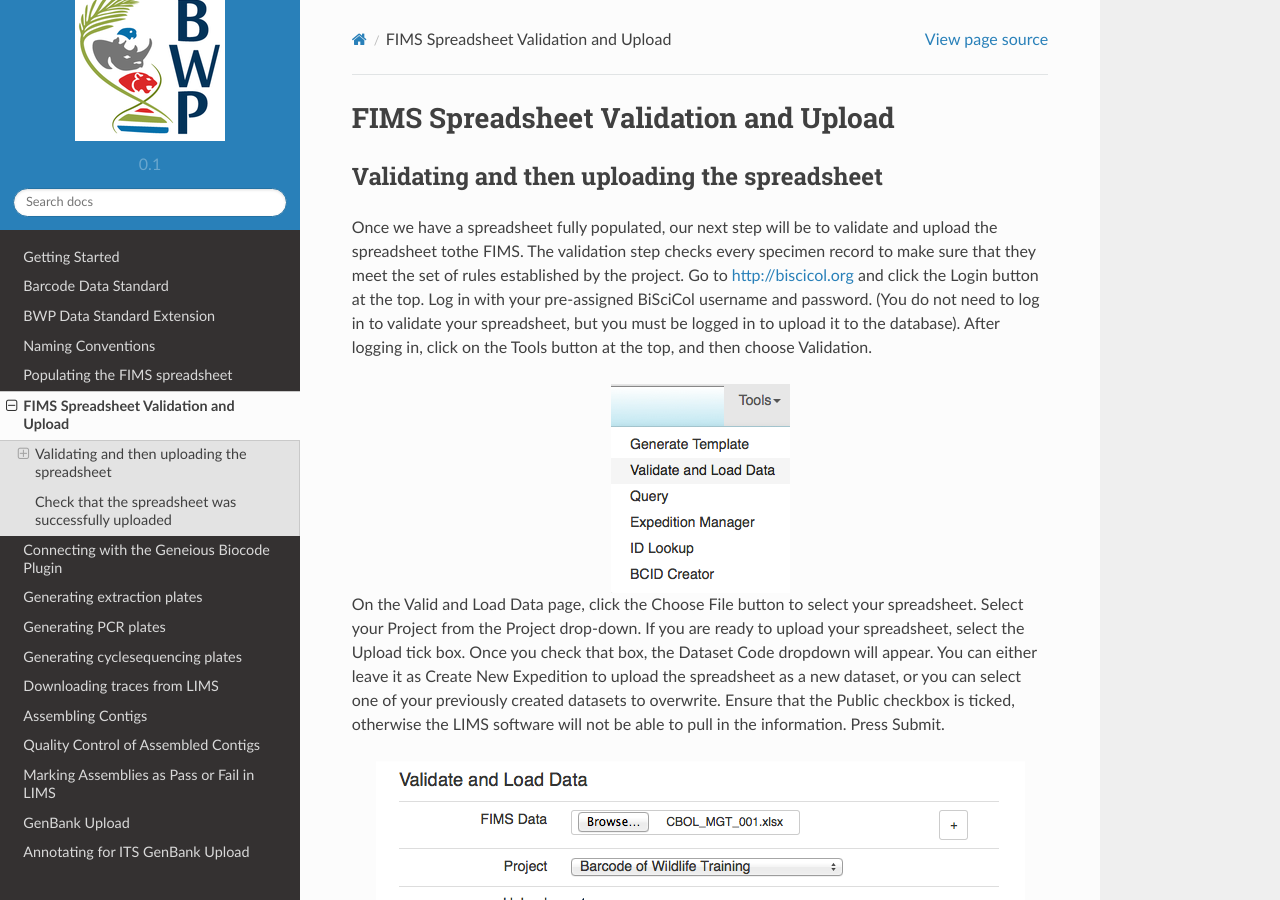
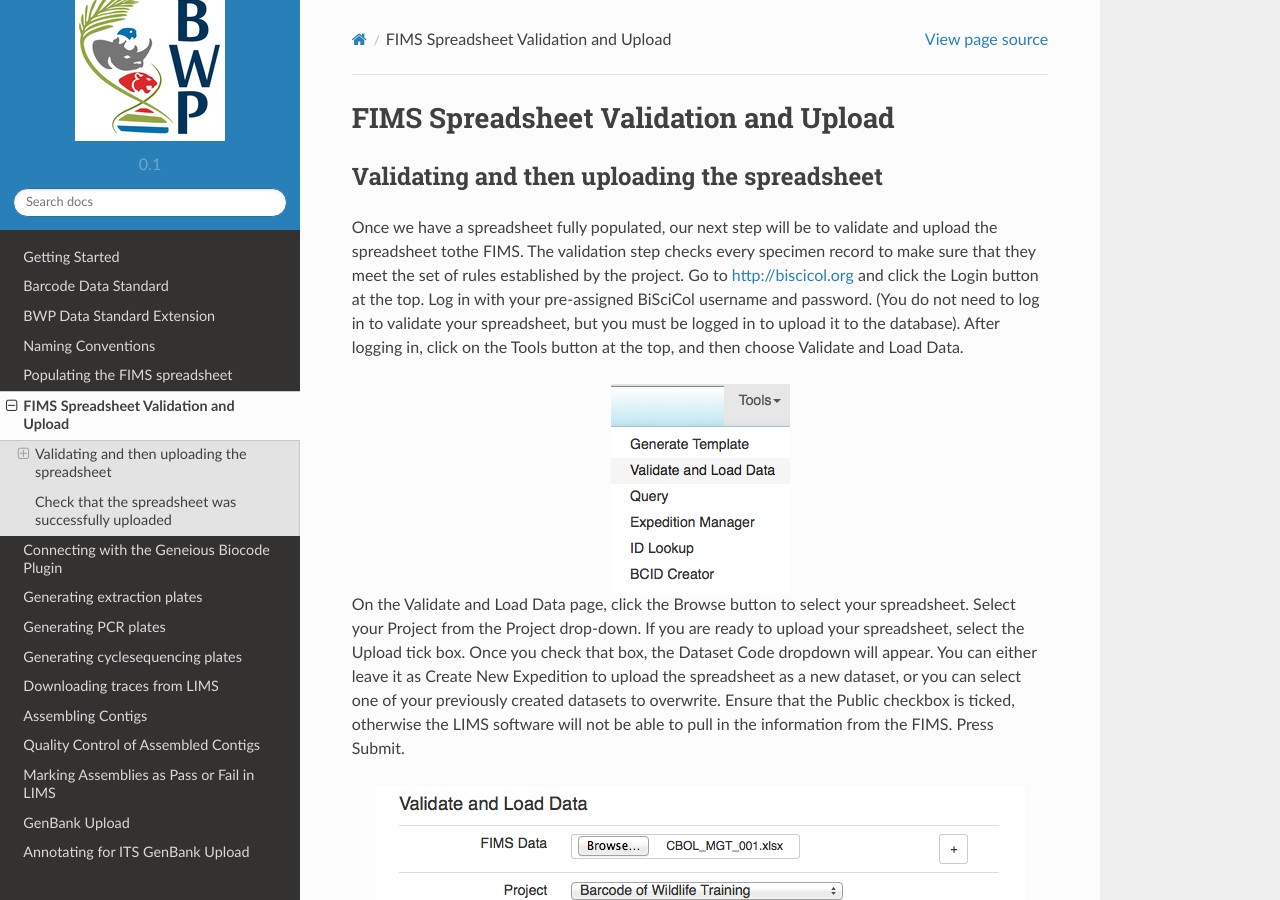
Before and after one commit to SIBarcodeNetwork/BWP-FIMS-and-LIMS, a Sphinx documentation site: the page built from Docs/fims_spreadsheet_val.rst, in a window 1280 px wide and 900 px high. Built offline with Sphinx 7.4.7 and the Read the Docs theme 2.0.0, drawn with Linux system fonts in a browser that asks for light colours.

Commit message:
FIMS Spreadsheet Validation and Upload small edits
Changed a few words to reflect the correct test on BiSciCol

```diff
--- a/Docs/fims_spreadsheet_val.rst
+++ b/Docs/fims_spreadsheet_val.rst
@@ -4,12 +4,12 @@ FIMS Spreadsheet Validation and Upload
 Validating and then uploading the spreadsheet
 ---------------------------------------------
 
-Once we have a spreadsheet fully populated, our next step will be to validate and upload the spreadsheet tothe FIMS. The validation step checks every specimen record to make sure that they meet the set of rules established by the project. Go to http://biscicol.org and click the Login button at the top. Log in with your pre-assigned BiSciCol username and password. (You do not need to log in to validate your spreadsheet, but you must be logged in to upload it to the database). After logging in, click on the Tools button at the top, and then choose Validation.
+Once we have a spreadsheet fully populated, our next step will be to validate and upload the spreadsheet tothe FIMS. The validation step checks every specimen record to make sure that they meet the set of rules established by the project. Go to http://biscicol.org and click the Login button at the top. Log in with your pre-assigned BiSciCol username and password. (You do not need to log in to validate your spreadsheet, but you must be logged in to upload it to the database). After logging in, click on the Tools button at the top, and then choose Validate and Load Data.
 
 .. image:: /images/tools_validation.png
   :align: center
 
-On the Valid and Load Data page, click the Choose File button to select your spreadsheet. Select your Project from the Project drop-down. If you are ready to upload your spreadsheet, select the Upload tick box. Once you check that box, the Dataset Code dropdown will appear. You can either leave it as Create New Expedition to upload the spreadsheet as a new dataset, or you can select one of your previously created datasets to overwrite. Ensure that the Public checkbox is ticked, otherwise the LIMS software will not be able to pull in the information. Press Submit.
+On the Validate and Load Data page, click the Browse button to select your spreadsheet. Select your Project from the Project drop-down. If you are ready to upload your spreadsheet, select the Upload tick box. Once you check that box, the Dataset Code dropdown will appear. You can either leave it as Create New Expedition to upload the spreadsheet as a new dataset, or you can select one of your previously created datasets to overwrite. Ensure that the Public checkbox is ticked, otherwise the LIMS software will not be able to pull in the information from the FIMS. Press Submit.
 
 .. image:: /images/fims_validation_upload.png
   :align: center
```
